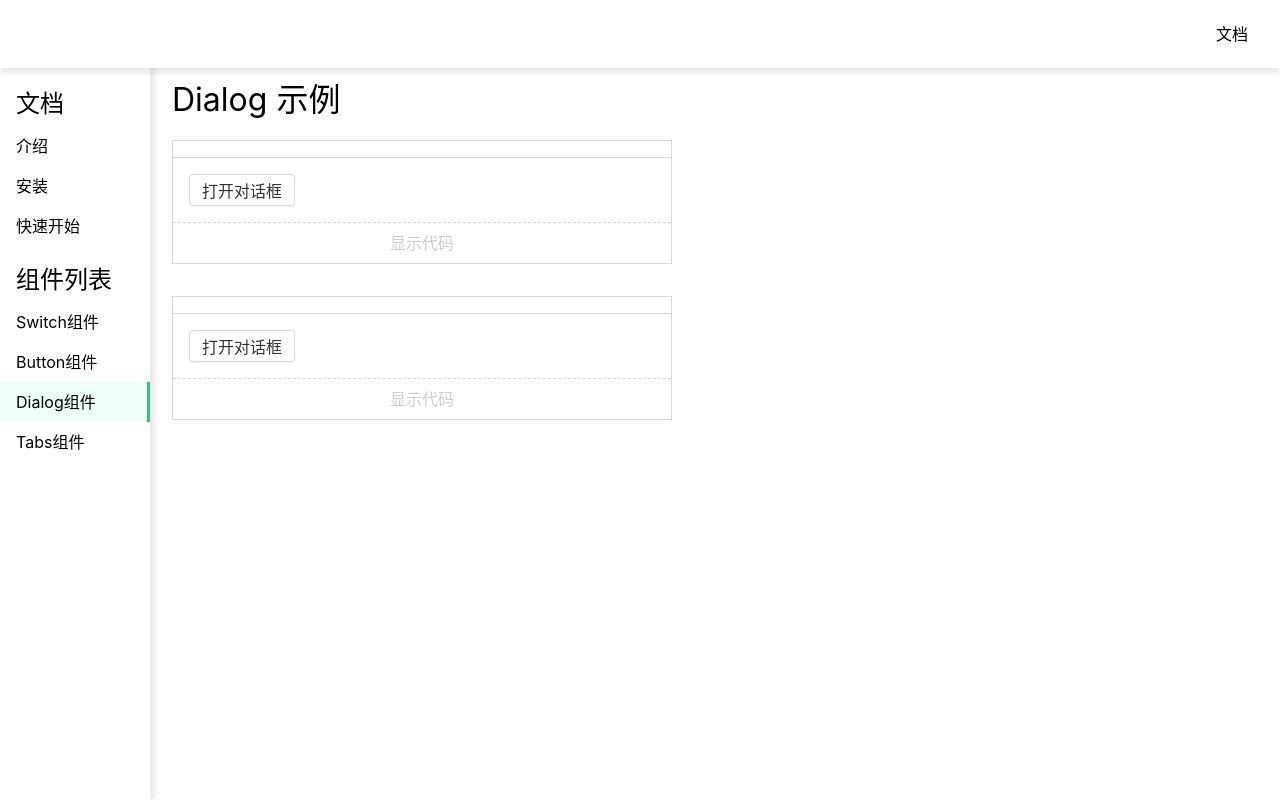
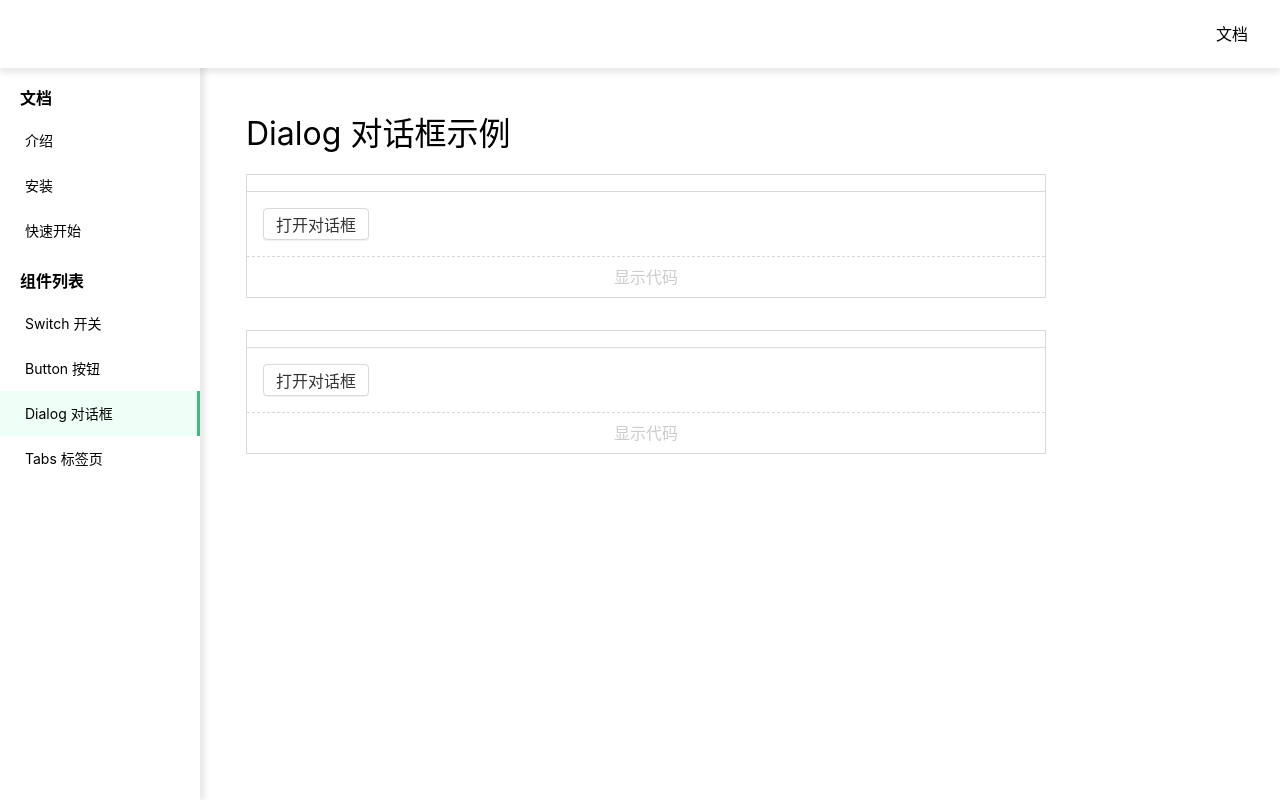
Before and after one commit to jaycemxy/muma-ui-test, a Vue app: page /#/doc/dialog in a window 1280 px wide. Built offline with nearby package versions, Linux system fonts and the light colour scheme.

Commit message:
完善文档页

```diff
--- a/src/components/ButtonDemo.vue
+++ b/src/components/ButtonDemo.vue
@@ -1,6 +1,6 @@
 <template>
 <div>
-    <h1>Button 示例</h1>
+    <h1>Button 按钮示例</h1>
     <Demo :component="Button1Demo"/>
     <Demo :component="Button2Demo"/>
     <Demo :component="Button3Demo"/>
--- a/src/components/Demo.vue
+++ b/src/components/Demo.vue
@@ -44,12 +44,19 @@ export default {
 
 <style lang="scss" scoped>
 $border-color: #d9d9d9;
+.demo:hover {
+  box-shadow: 0 0 8px 0 rgb(232 237 250 / 60%), 0 2px 4px 0 rgb(232 237 250 / 50%);
+}
 .demo {
   border: 1px solid $border-color;
   margin: 16px 0 32px;
-  max-width: 500px;
+  max-width: 800px;
+
+  @media(max-width: 500px){
+    width: 300px;
+  }
   > h2 {
-    font-size: 20px;
+    font-size: 18px;
     padding: 8px 16px;
     border-bottom: 1px solid $border-color;
   }
@@ -74,6 +81,7 @@ $border-color: #d9d9d9;
       line-height: 1.1;
       font-family: Consolas, 'Courier New', Courier, monospace;
       margin: 0;
+      overflow: auto;
     }
   }
 }
--- a/src/components/DialogDemo.vue
+++ b/src/components/DialogDemo.vue
@@ -1,5 +1,5 @@
 <template>
-    <h1>Dialog 示例</h1>
+    <h1>Dialog 对话框示例</h1>
     <Demo :component="Dialog1Demo"/>
     <Demo :component="Dialog2Demo"/>
 </template>
--- a/src/components/Switch1.demo.vue
+++ b/src/components/Switch1.demo.vue
@@ -1,5 +1,5 @@
 <demo>
-    常规用法
+    基础用法
 </demo>
 
 <template>
--- a/src/components/SwitchDemo.vue
+++ b/src/components/SwitchDemo.vue
@@ -1,6 +1,6 @@
 <template>
     <div>
-        <h1>Switch 示例</h1>
+        <h1>Switch 开关示例</h1>
         <Demo :component="Switch1Demo"/>
         <Demo :component="Switch2Demo"/>
     </div>
--- a/src/components/TabsDemo.vue
+++ b/src/components/TabsDemo.vue
@@ -1,5 +1,5 @@
 <template>
-    <h1>Tabs 示例</h1>
+    <h1>Tabs 标签页示例</h1>
     <Demo :component="Tabs1Demo"/>
 </template>
 
--- a/src/views/Doc.vue
+++ b/src/views/Doc.vue
@@ -18,16 +18,16 @@
                 <h2>组件列表</h2>
                 <ol>
                     <li>
-                        <router-link to="/doc/switch">Switch组件</router-link>
+                        <router-link to="/doc/switch">Switch 开关</router-link>
                     </li>
                     <li>
-                        <router-link to="/doc/button">Button组件</router-link>
+                        <router-link to="/doc/button">Button 按钮</router-link>
                     </li>
                     <li>
-                        <router-link to="/doc/dialog">Dialog组件</router-link>
+                        <router-link to="/doc/dialog">Dialog 对话框</router-link>
                     </li>
                     <li>
-                        <router-link to="/doc/tabs">Tabs组件</router-link>
+                        <router-link to="/doc/tabs">Tabs 标签页</router-link>
                     </li>
                 </ol>
             </aside>
@@ -46,7 +46,6 @@
         components: {Topnav},
         setup(){
             const asideVisible = inject<Ref<boolean>>('asideVisible')
-            // console.log('doc aside 获取的 asideVisible 值为：'+ asideVisible.value)
             return {asideVisible}
         }
     }
@@ -76,14 +75,17 @@
   }
   > main {
     flex-grow: 1;
-    padding: 16px;
+    padding: 50px 90px;
+    @media(max-width: 500px){
+      padding: 40px 45px;
+    }
   }
 }
 
 
 aside {
   background: white;
-  width: 150px;
+  width: 200px;
   padding: 16px 0;
   position: fixed;
   top: 0;
@@ -94,15 +96,18 @@ aside {
   transition: .4s cubic-bezier(.68,.18,.53,.18) .1s;
   z-index: 1;
   > h2 {
-    margin-bottom: 4px;
+    margin-bottom: 8px;
     margin-top: 16px;
-    padding: 0 16px;
+    padding: 0 20px;
+    font-size: 16px;
+    font-weight: 700;
   }
   > ol {
     > li {
+      font-size: 14px;
       > a {
         display: block;
-        padding: 8px 16px;
+        padding: 12px 25px;
         text-decoration: none;
       }
       .router-link-active {
```
Also changed, not shown: src/markdown/get-started.md (+12 -8 lines), src/markdown/install.md (+4 -4 lines), src/markdown/intro.md (+9 -4 lines).
